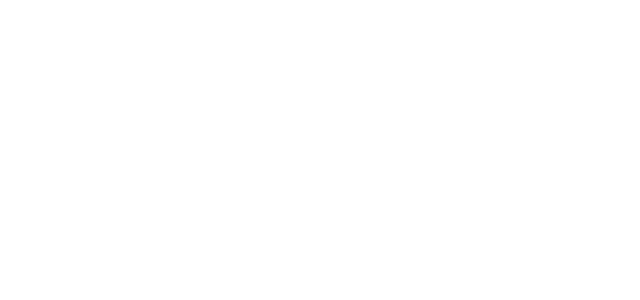
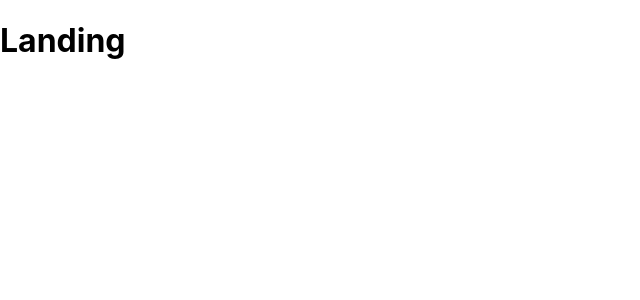
Before and after one commit to AlvaroMayo/cro-portal-tag-management, a React (Create React App) app: page / in a window 1280 px wide. Shown: the top 300 px of the page, without its empty margins (0-640 px from the left). Built offline with nearby package versions, Linux system fonts and the light colour scheme.

Commit message:
chore: configure react-router-dom

```diff
--- a/package.json
+++ b/package.json
@@ -7,8 +7,7 @@
     "@testing-library/react": "^11.1.0",
     "@testing-library/user-event": "^12.1.10",
     "react": "^17.0.2",
-    "react-dom": "^17.0.2",
-    "react-router": "^5.2.1",
+    "react-router-dom": "^5.3.0",
     "react-scripts": "4.0.3",
     "web-vitals": "^1.0.1"
   },
--- a/src/App.js
+++ b/src/App.js
@@ -1,10 +1,26 @@
-import './App.css';
+import "./App.css";
+import { BrowserRouter as Router, Route, Switch } from "react-router-dom";
+import Landing from "./view/landing/landing";
+import Offers from "./view/offers/offers";
+import Policies from "./view/policies/policies";
 
 function App() {
   return (
-    <div className="App">
-
-    </div>
+    <Router>
+      <div className="App">
+        <Switch>
+          <Route exact path="/">
+            <Landing />
+          </Route>
+          <Route path="/policies">
+            <Policies />
+          </Route>
+          <Route path="/offers">
+            <Offers />
+          </Route>
+        </Switch>
+      </div>
+    </Router>
   );
 }
 
--- /dev/null
+++ b/src/view/landing/landing.jsx
@@ -0,0 +1,6 @@
+
+const Landing = () => {
+  return <h1>Landing</h1>
+}
+
+export default Landing;
--- /dev/null
+++ b/src/view/offers/offers.jsx
@@ -0,0 +1,5 @@
+const Offers = () => {
+    return <h1>Offers</h1>
+}
+
+export default Offers;
--- /dev/null
+++ b/src/view/policies/policies.jsx
@@ -0,0 +1,5 @@
+const Policies = () => {
+    return <h1>Policies</h1>
+}
+
+export default Policies
```
Also changed, not shown: 2 other files (tests, documents, lock files or other folders).
